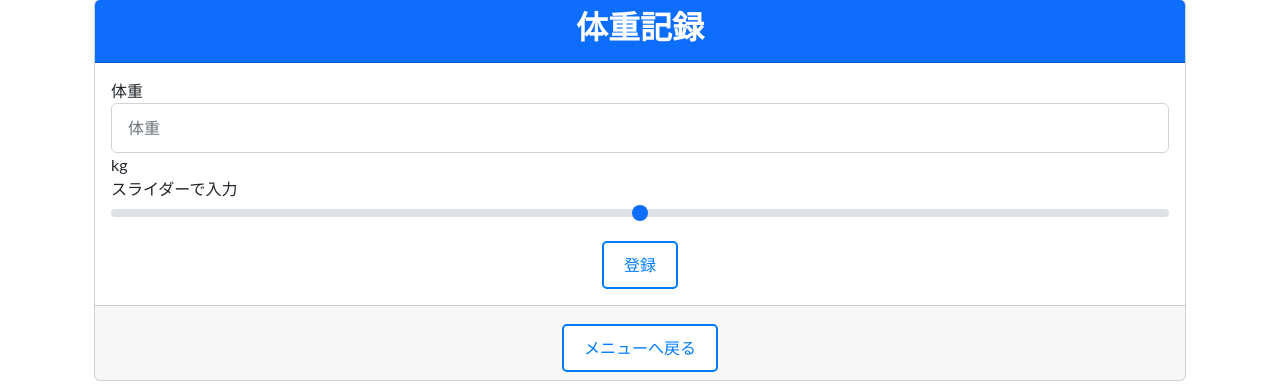
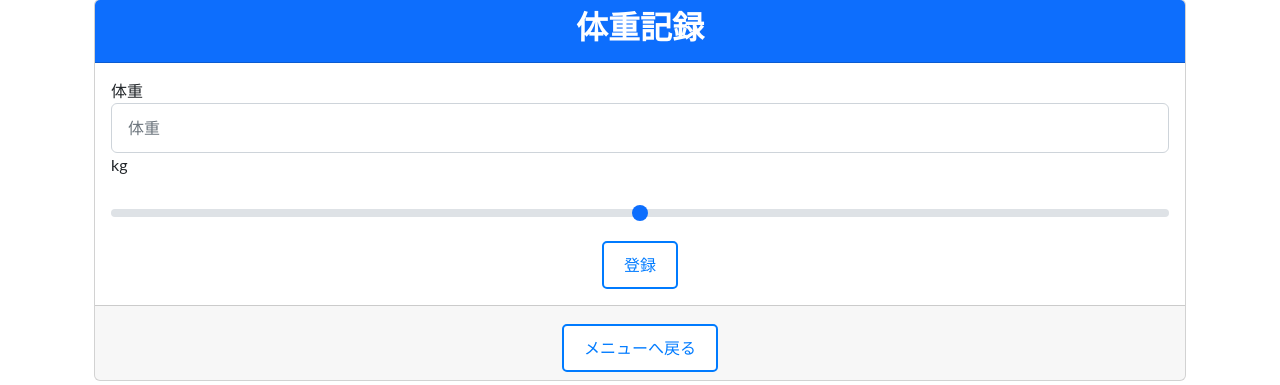
Before and after one commit to TabataMasahito/Dteam, a Flask app: page /weightrecord in a window 1280 px wide. Shown: the part 109-494 px from the top of the page. Run offline with Flask 3, Linux system fonts and the light colour scheme; the visitor is signed in with stand-in values (Sample User, id 1); parts of the project's set-up code (start-up, migrations or seed data) failed here and were passed over; some libraries are stand-ins or nearby versions.

Commit message:
スライダー入力

```diff
--- a/apps/exercise/templates/exercise/weight_record.html
+++ b/apps/exercise/templates/exercise/weight_record.html
@@ -21,7 +21,7 @@
 
                 <!-- スライダー入力追加 -->
                 <div class="form-group">
-                    <label for="sliderWeight">スライダーで入力</label>
+                    <label for="sliderWeight"></label>
                     <input type="range" id="sliderWeight" min="30" max="150" step="0.1" class="form-range" oninput="updateWeightDisplay(this.value)">
                     <span id="sliderDispl"></span>
                 </div>
```
